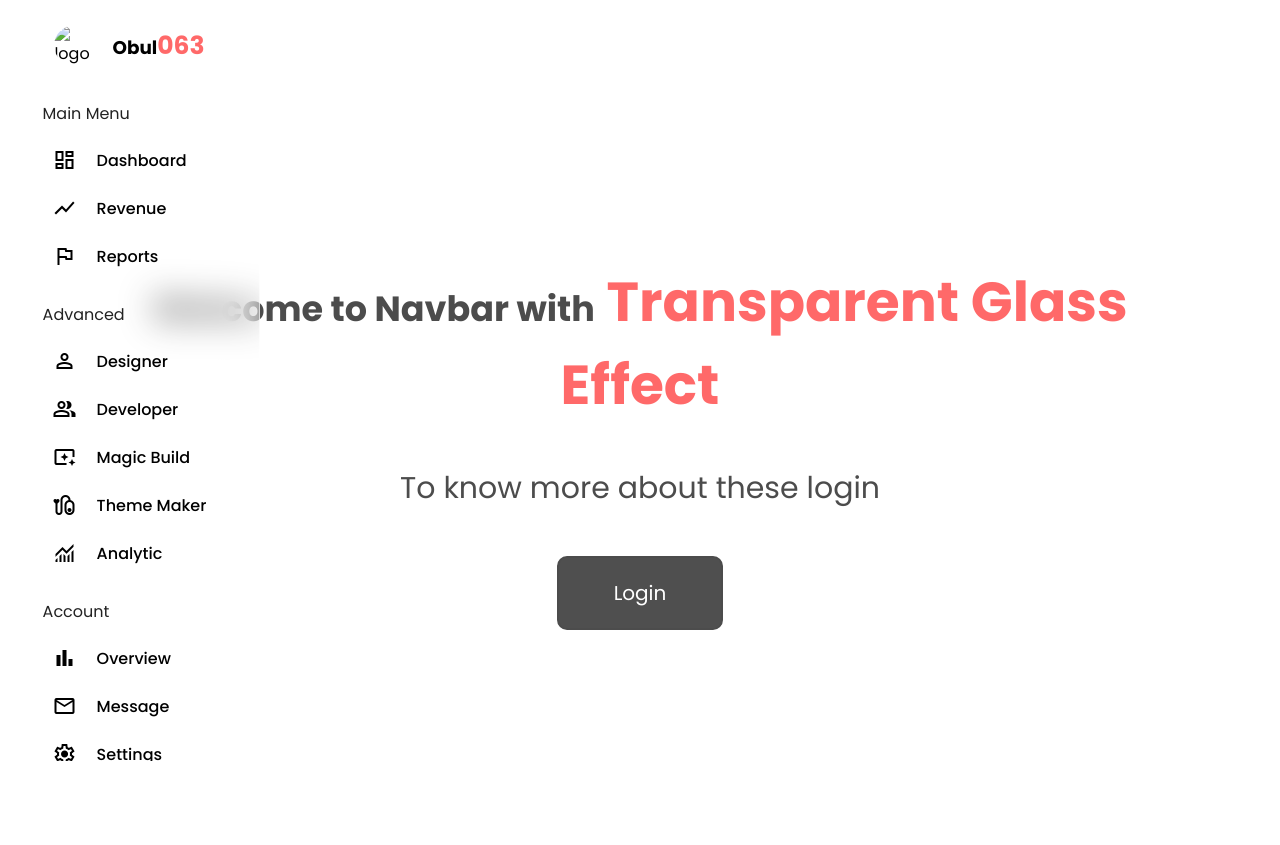
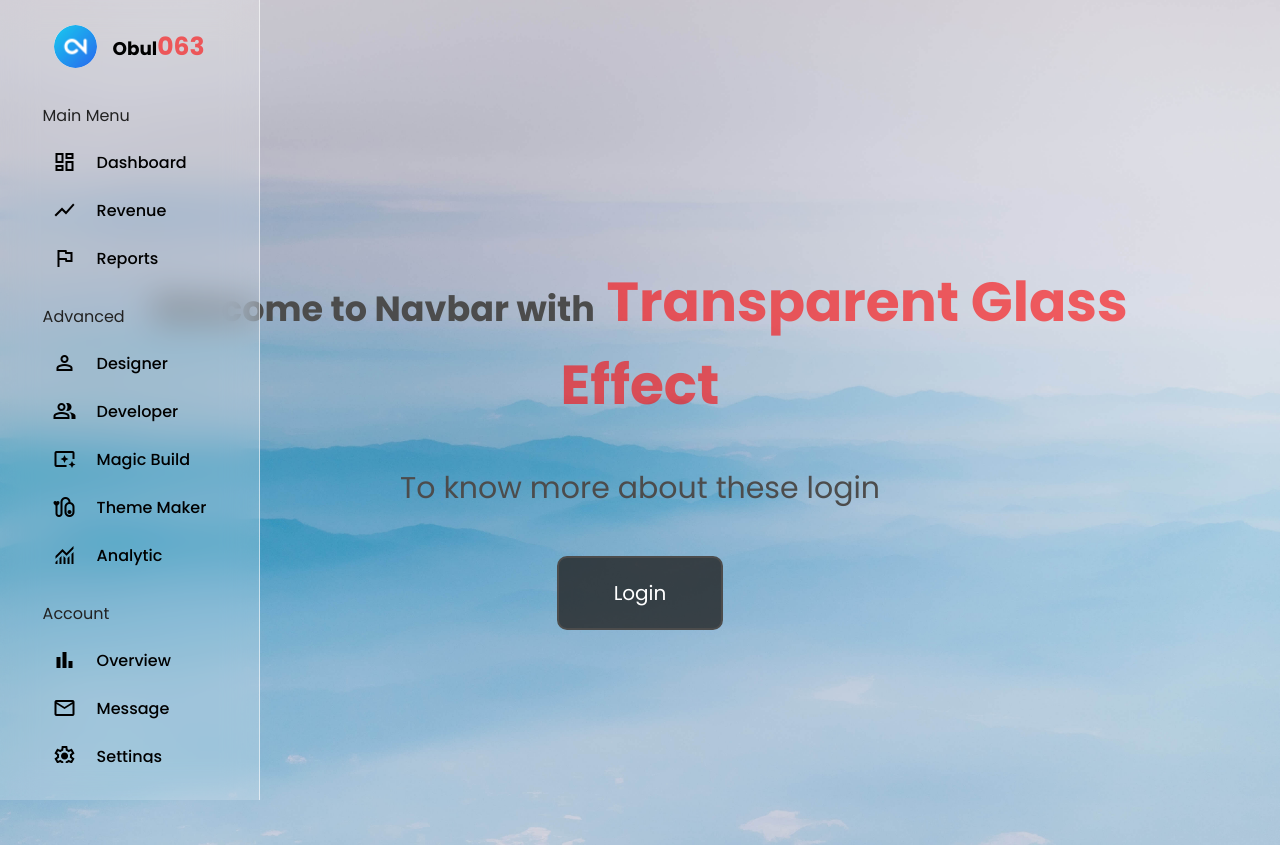
Before and after one commit to obul63/Sidebar-GlassEffect, a plain HTML site: page index.html in a window 1280 px wide. Drawn offline with nearby package versions, Linux system fonts and the light colour scheme; the site is published under a folder, as on GitHub Pages, so addresses that start at the root find nothing.

Commit message:
images modified for github pages

```diff
--- a/index.html
+++ b/index.html
@@ -15,7 +15,7 @@
     </div>
     <aside class="sidebar">
         <div class="logo">
-            <img src="/images/logo.jpg" alt="logo">
+            <img src="images/logo.jpg" alt="logo">
             <h2>Obul<span class="sep">063</span></h2>
         </div>
         <ul class="links">
--- a/style.css
+++ b/style.css
@@ -10,7 +10,7 @@
 body{
     height: 100vh;
     width: 100%;
-    background: url(/images/hero-bg.jpg);
+    background: url(images/hero-bg.jpg);
     background-position:center;
     background-size: cover;
     overflow: hidden;
```
